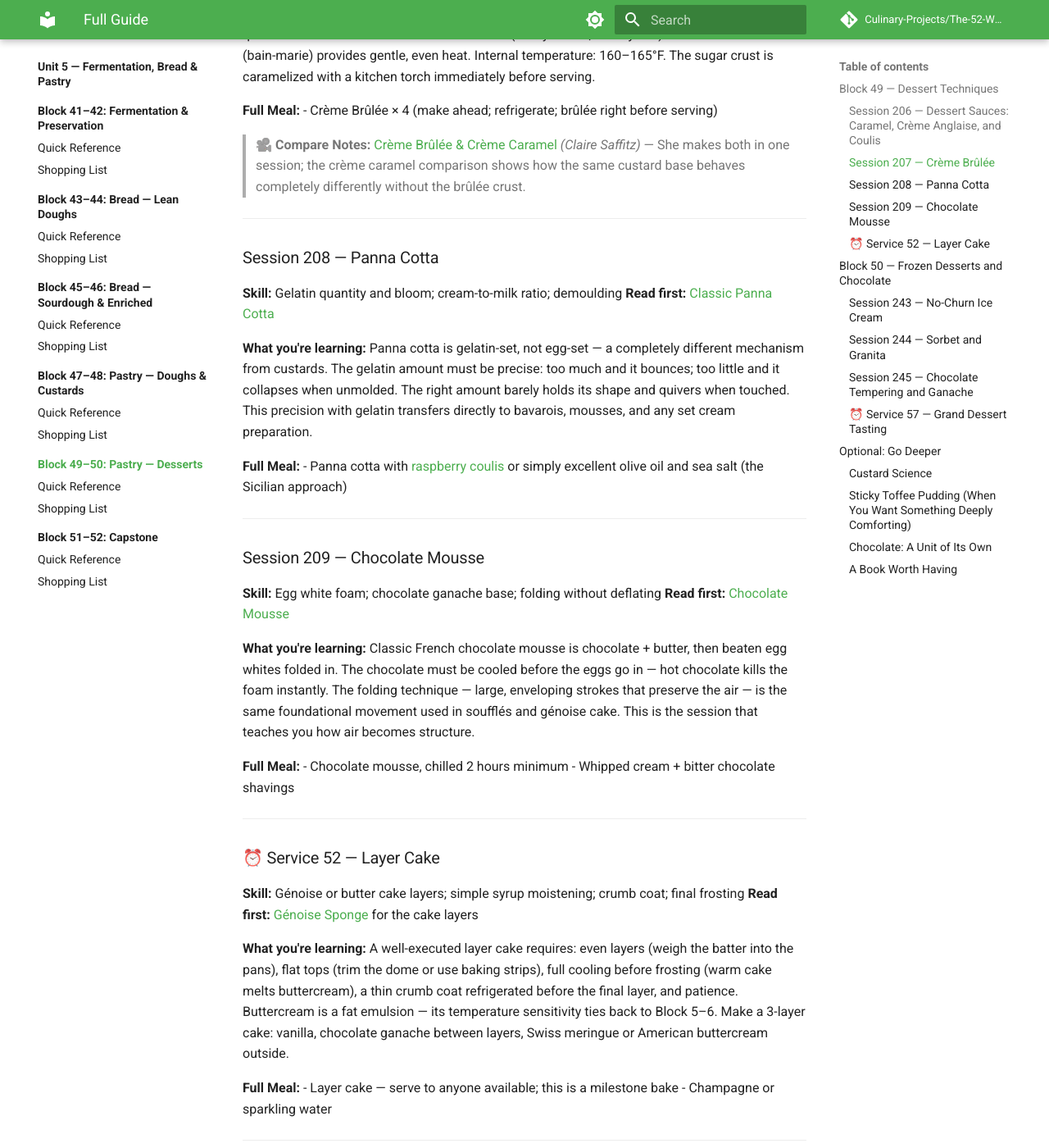
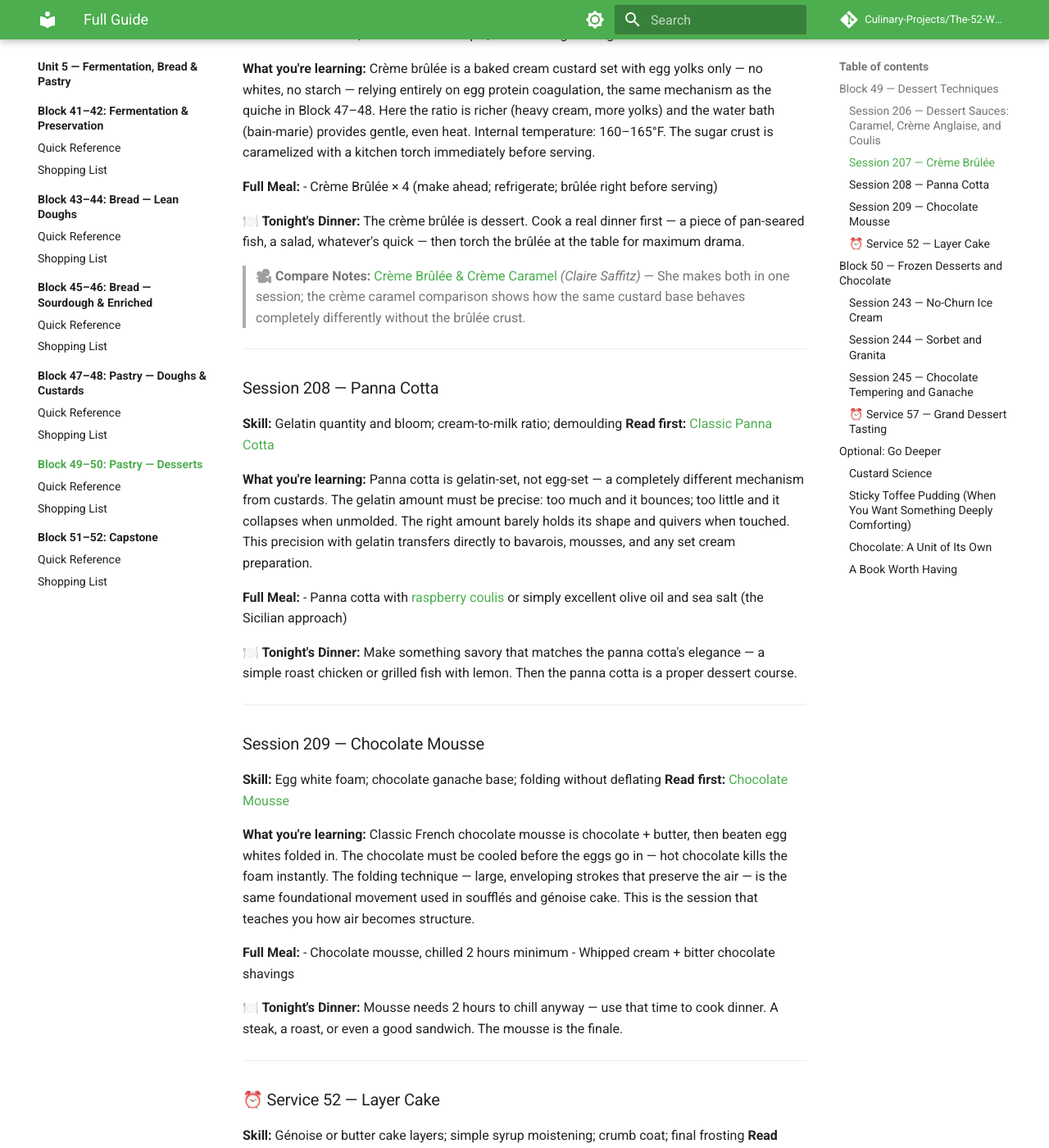
Before and after one commit to Culinary-Projects/The-52-Week-Culinary-Project, an MkDocs documentation site: the page built from docs/blocks/05-fermentation-bread-and-pastry/49-50-pastry-desserts/index.md, in a window 1280 px wide and 1400 px high, scrolled down 1837 px. Shown: the whole window at 82% size. Built offline with MkDocs 1.6.1 and Material for MkDocs 9.7.7, drawn with Linux system fonts in a browser that asks for light colours; comment, search, counter and statistics services are not loaded; some of the changed text lies outside the part shown.

Commit message:
content: add meal guidance callouts to Unit 5 blocks 43-50
Blocks 43-50 (bread and pastry) produce baked goods and desserts, not
composed dinners like Units 1-4. Add:

- 'A Note on Meals' section to the Unit 5 README setting expectations
- '🍽️ Tonight's Dinner' callouts to 21 sessions across 4 blocks where
  the session output isn't a full meal, with practical dinner suggestions

Sessions that already produce real meals (pizza, pita+filling, quiche,
breakfast-for-dinner) and all Services are left unchanged.

```diff
--- a/docs/blocks/05-fermentation-bread-and-pastry/49-50-pastry-desserts/index.md
+++ b/docs/blocks/05-fermentation-bread-and-pastry/49-50-pastry-desserts/index.md
@@ -48,6 +48,8 @@
 - Taste all three sauces with vanilla ice cream — the comparison is the lesson
 - Butterscotch variation for further comparison
 
+**🍽️ Tonight's Dinner:** This entire block is dessert. Plan a simple savory dinner before each session — something from your existing repertoire that takes 20 minutes. Tonight: a quick stir-fry or pasta, then the sauce tasting is your dessert course.
+
 > 🎥 **Compare Notes:** [Perfect Stovetop Chocolate Caramels](https://www.youtube.com/watch?v=KXH2SFX_8Ts) *(Claire Saffitz)* — She's working at hard-crack stage rather than sauce stage; watch how she reads color as the primary signal and treats the thermometer as secondary.
 
 ---
@@ -61,6 +63,8 @@
 
 **Full Meal:**
 - Crème Brûlée × 4 (make ahead; refrigerate; brûlée right before serving)
+
+**🍽️ Tonight's Dinner:** The crème brûlée is dessert. Cook a real dinner first — a piece of pan-seared fish, a salad, whatever's quick — then torch the brûlée at the table for maximum drama.
 
 > 🎥 **Compare Notes:** [Crème Brûlée & Crème Caramel](https://www.youtube.com/watch?v=dsjoULgoCf4) *(Claire Saffitz)* — She makes both in one session; the crème caramel comparison shows how the same custard base behaves completely differently without the brûlée crust.
 
@@ -76,6 +80,8 @@
 **Full Meal:**
 - Panna cotta with [raspberry coulis](https://www.bbcgoodfood.com/recipes/raspberry-coulis) or simply excellent olive oil and sea salt (the Sicilian approach)
 
+**🍽️ Tonight's Dinner:** Make something savory that matches the panna cotta's elegance — a simple roast chicken or grilled fish with lemon. Then the panna cotta is a proper dessert course.
+
 ---
 
 ### Session 209 — Chocolate Mousse
@@ -88,6 +94,8 @@
 **Full Meal:**
 - Chocolate mousse, chilled 2 hours minimum
 - Whipped cream + bitter chocolate shavings
+
+**🍽️ Tonight's Dinner:** Mousse needs 2 hours to chill anyway — use that time to cook dinner. A steak, a roast, or even a good sandwich. The mousse is the finale.
 
 ---
 
@@ -121,6 +129,8 @@
 - No-churn ice cream with caramel sauce from Session 206
 - Serve in bowls or alongside a slice of pie from Block 47–48
 
+**🍽️ Tonight's Dinner:** The ice cream churns in the freezer for hours — cook dinner while it sets. Anything goes; the ice cream is dessert.
+
 ---
 
 ### Session 244 — Sorbet and Granita
@@ -134,6 +144,8 @@
 - Raspberry sorbet and lemon granita side by side
 - Serve the granita in chilled glasses — it's a palate cleanser and a dessert
 
+**🍽️ Tonight's Dinner:** Granita needs periodic scraping over a few hours. Cook dinner between scrapes — a grain bowl, a quick curry, whatever you're craving. Sorbet and granita close the meal.
+
 ---
 
 ### Session 245 — Chocolate Tempering and Ganache
@@ -146,6 +158,8 @@
 **Full Meal:**
 - Chocolate truffles rolled in cocoa powder
 - Ganache-glazed éclairs (use leftover choux from Block 47)
+
+**🍽️ Tonight's Dinner:** Tempering chocolate is a focused project — eat before you start. A simple dinner from your repertoire, then truffles and éclairs are the evening's reward.
 
 ---
 
```
Also changed, not shown: docs/blocks/05-fermentation-bread-and-pastry/43-44-bread-lean-doughs/index.md (+8 -0 lines), docs/blocks/05-fermentation-bread-and-pastry/45-46-bread-sourdough-and-enriched/index.md (+8 -0 lines), docs/blocks/05-fermentation-bread-and-pastry/47-48-pastry-doughs-and-custards/index.md (+12 -0 lines), docs/blocks/05-fermentation-bread-and-pastry/README.md (+10 -0 lines).
